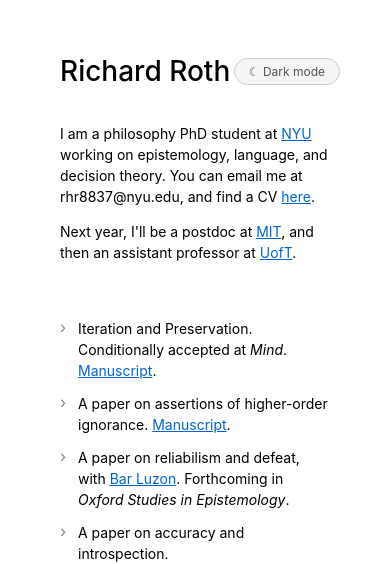
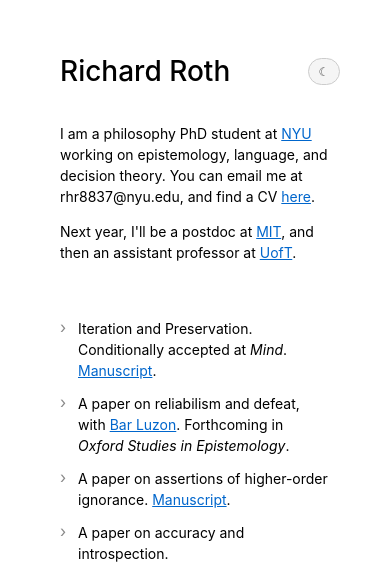
Before and after one commit to Richard-Roth/Richard-Roth.github.io, a plain HTML site: page index.html in a window 390 px wide. Shown: the top 564 px of the page. Drawn offline with Linux system fonts and the light colour scheme; some icons are missing.

Commit message:
Add files via upload

```diff
--- a/index.html
+++ b/index.html
@@ -101,6 +101,8 @@ h2.page-title {
   cursor: pointer;
   transition: background-color 0.2s, color 0.2s, border-color 0.2s;
   font-family: inherit;
+  width: 108px;
+  text-align: center;
 }
 
 .dark-toggle:hover {
@@ -169,6 +171,13 @@ details[open] summary::before {
   .left, .middle, .right {
     width: 100%;
   }
+  .dark-toggle {
+    width: 32px;
+    padding: 5px;
+  }
+  .dark-toggle .toggle-label {
+    display: none;
+  }
 }
 </style>
 <title>Richard Roth</title>
@@ -198,16 +207,16 @@ details[open] summary::before {
       </details>
 
       <details>
-        <summary>A paper on assertions of higher-order ignorance. <a href="Known-higher-order-ignorance.pdf" target="_blank">Manuscript</a>.</summary>
+        <summary>A paper on reliabilism and defeat, with <a href="https://sites.google.com/view/barluzon/" target="_blank">Bar Luzon</a>. Forthcoming in <i>Oxford Studies in Epistemology</i>.</summary>
         <div class="abstract">
-          You are <i>higher-order ignorant</i> when you fail to know whether you know something. I show that ordinary people sometimes say that they are higher-order ignorant, and use this to undermine the claim that knowing implies knowing that one knows (<i>KK:</i> &#x25a1;<i>p</i> &#8835; &#x25a1;&#x25a1;<i>p</i>), and the thought that taking seriously the possibility that one does not know something raises the standards for the application of the word "know" to the point where one fails to satisfy them.
+          According to reliabilism, whether a belief is justified, or amounts to knowledge, depends on whether similar beliefs are, or would be, true. We consider familiar arguments that reliabilism is incompatible with defeat, and show how reliabilists can respond to them by understanding similarity in a flexible way. This alternative conception of similarity also allows reliabilists to provide a unified treatment of defeat, including higher-order defeat. However, it also over-generates justification when you learn but ignore excellent evidence for an otherwise unjustified belief. We argue that this problem is much harder, and calls for a structural revision of reliabilism. We propose what we take to be the best such revision.
         </div>
       </details>
 
       <details>
-        <summary>A paper on reliabilism and defeat, with <a href="https://sites.google.com/view/barluzon/" target="_blank">Bar Luzon</a>. Forthcoming in <i>Oxford Studies in Epistemology</i>.</summary>
+        <summary>A paper on assertions of higher-order ignorance. <a href="Known-higher-order-ignorance.pdf" target="_blank">Manuscript</a>.</summary>
         <div class="abstract">
-          According to reliabilism, whether a belief is justified, or amounts to knowledge, depends on whether similar beliefs are, or would be, true. We consider familiar arguments that reliabilism is incompatible with defeat, and show how reliabilists can respond to them by understanding similarity in a flexible way. This alternative conception of similarity also allows reliabilists to provide a unified treatment of defeat, including higher-order defeat. However, it also over-generates justification when you learn but ignore excellent evidence for an otherwise unjustified belief. We argue that this problem is much harder, and calls for a structural revision of reliabilism. We propose what we take to be the best such revision.
+          You are <i>higher-order ignorant</i> when you fail to know whether you know something. I show that ordinary people sometimes say that they are higher-order ignorant, and use this to undermine the claim that knowing implies knowing that one knows (<i>KK:</i> &#x25a1;<i>p</i> &#8835; &#x25a1;&#x25a1;<i>p</i>), and the thought that taking seriously the possibility that one does not know something raises the standards for the application of the word "know" to the point where one fails to satisfy them.
         </div>
       </details>
 
@@ -255,9 +264,11 @@ details[open] summary::before {
     var btn = document.getElementById('dark-toggle');
     var current = 'light';
 
+    var sunIcon = '<svg xmlns="http://www.w3.org/2000/svg" width="13" height="13" viewBox="0 0 24 24" fill="none" stroke="currentColor" stroke-width="2" stroke-linecap="round" stroke-linejoin="round" style="vertical-align:-1px"><circle cx="12" cy="12" r="4"/><line x1="12" y1="2" x2="12" y2="5"/><line x1="12" y1="19" x2="12" y2="22"/><line x1="2" y1="12" x2="5" y2="12"/><line x1="19" y1="12" x2="22" y2="12"/><line x1="4.22" y1="4.22" x2="6.34" y2="6.34"/><line x1="17.66" y1="17.66" x2="19.78" y2="19.78"/><line x1="19.78" y1="4.22" x2="17.66" y2="6.34"/><line x1="6.34" y1="17.66" x2="4.22" y2="19.78"/></svg>';
+
     function apply(theme) {
       document.documentElement.setAttribute('data-theme', theme);
-      btn.textContent = theme === 'dark' ? '☀ Light mode' : '☾ Dark mode';
+      btn.innerHTML = theme === 'dark' ? sunIcon + '<span class="toggle-label"> Light mode</span>' : '☾<span class="toggle-label"> Dark mode</span>';
       current = theme;
     }
 
```
